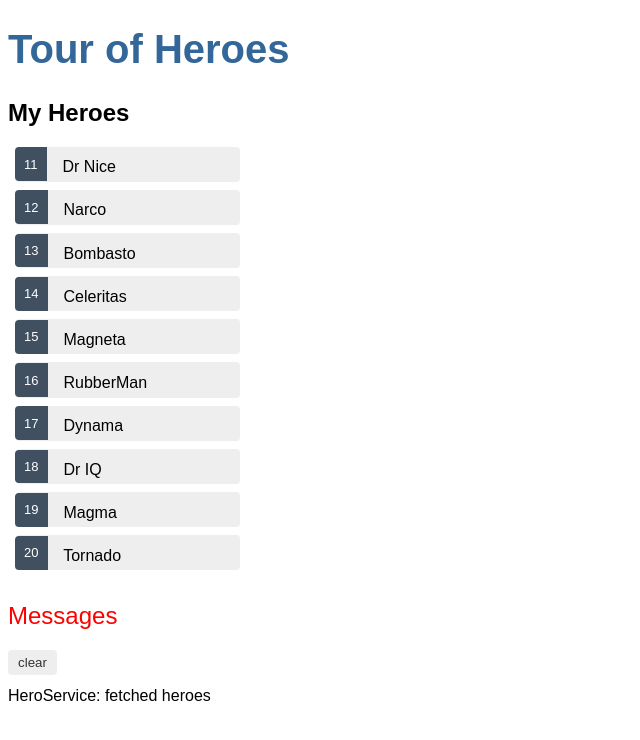
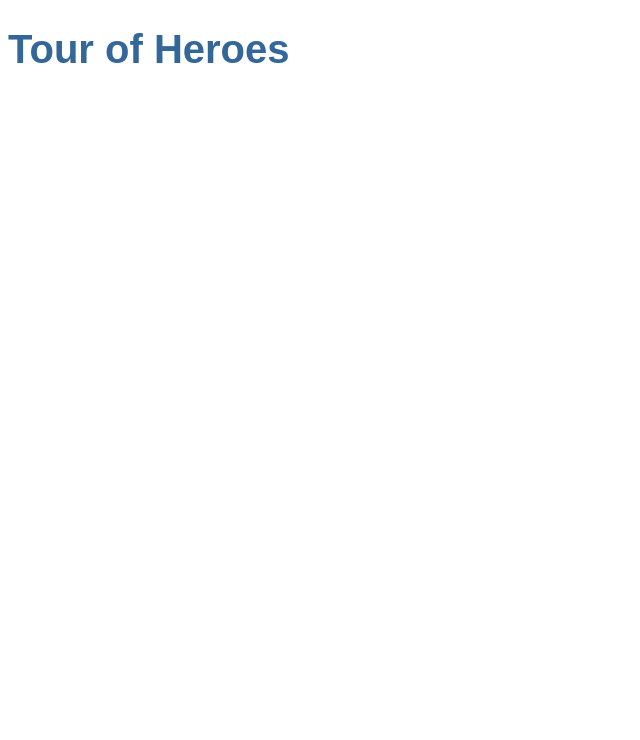
Before and after one commit to SmitaGhosh94/tour-of-heroes, an Angular app: page / in a window 1280 px wide. Shown: the top 740 px of the page, without its empty margins (0-640 px from the left). Built offline with nearby package versions, Linux system fonts and the light colour scheme.

Commit message:
Add router outlet

```diff
--- a/src/app/app-routing.module.ts
+++ b/src/app/app-routing.module.ts
@@ -12,6 +12,7 @@
 @NgModule({
   imports: [
     RouterModule.forRoot(routes)
+    //configures with routes, uses forRoot bc it's configured at app root level
   ],
   exports: [RouterModule]
 })
--- a/src/app/app.component.html
+++ b/src/app/app.component.html
@@ -1,3 +1,3 @@
 <h1>{{ title }}</h1>
-<app-heroes></app-heroes>
+<router-outlet></router-outlet>
 <app-messages></app-messages>
```
